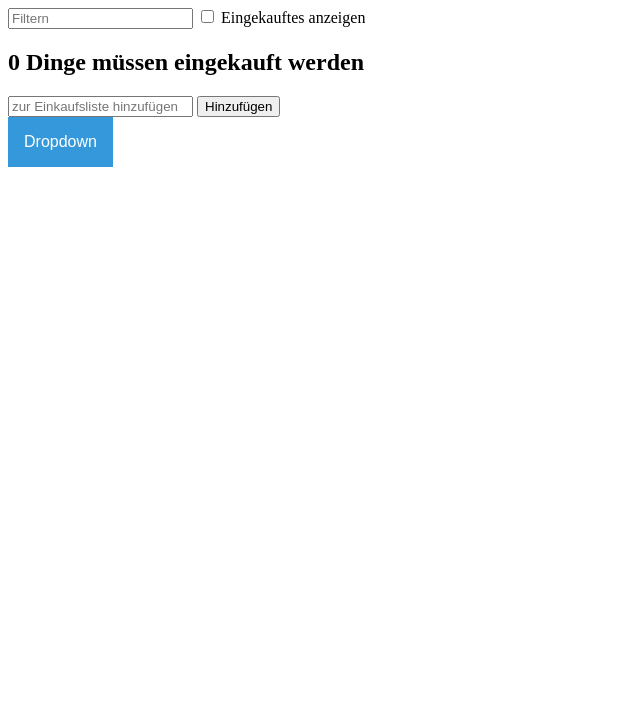
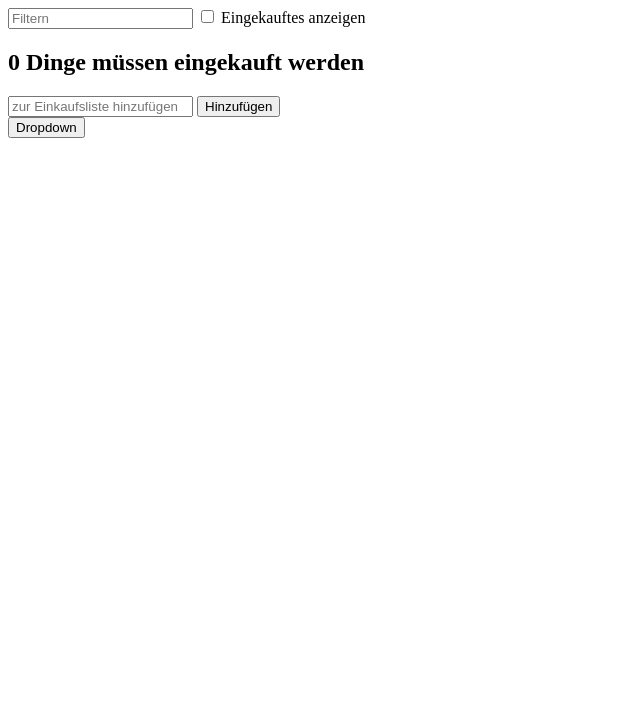
Before and after one commit to stadlerc13/LB02_M288, a plain HTML site: page Version_2/index.html in a window 1280 px wide. Shown: the part 73-800 px from the top of the page, without its empty margins (0-640 px from the left). Drawn offline with Linux system fonts and the light colour scheme.

Commit message:
Version 2 updated

```diff
--- a/Version_2/style.css
+++ b/Version_2/style.css
@@ -4,15 +4,7 @@
 
 
 
-/* Dropdown Button */
-.dropbtn {
-    background-color: #3498DB;
-    color: white;
-    padding: 16px;
-    font-size: 16px;
-    border: none;
-    cursor: pointer;
-}
+/
 
 /* Dropdown button on hover & focus */
 .dropbtn:hover, .dropbtn:focus {
```
